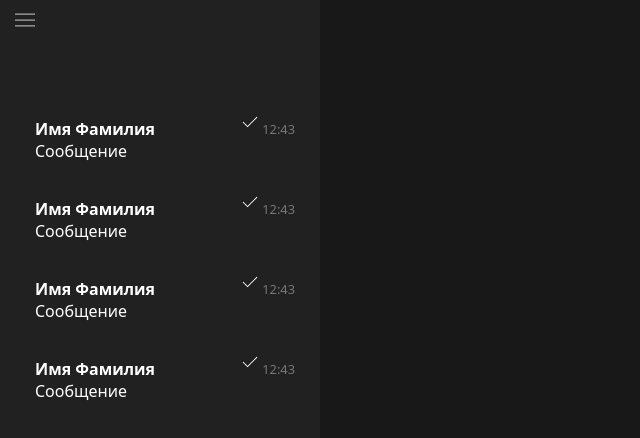
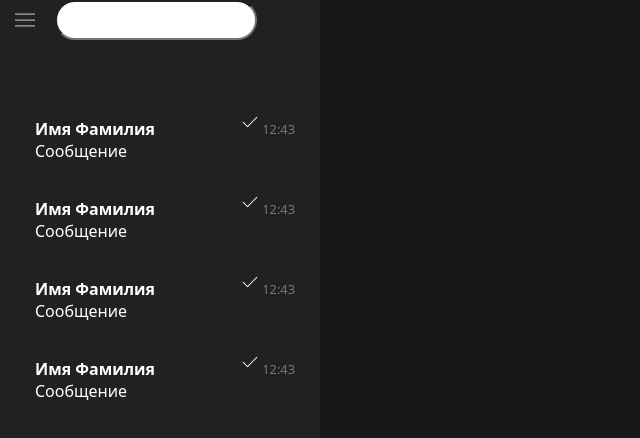
Before and after one commit to Fireball11/social, a React (Create React App) app: page / in a window 1280 px wide. Shown: the top 438 px of the page, without its empty margins (0-640 px from the left). Built offline with nearby package versions, Linux system fonts and the light colour scheme.

Commit message:
Working on search input

```diff
--- a/src/components/ListHeader.jsx
+++ b/src/components/ListHeader.jsx
@@ -1,13 +1,13 @@
 import React from "react";
 import classes from './Sidebar.module.css';
-import Button from "./UI/Button/Button.tsx";
+import Button from "./UI/Button/Button";
+import Search from "./UI/Search/Search";
 
 const ListHeader = () => {
     return (
         <div className={classes.ListHeader}>
-
             <Button icon="menu" color="#AAAAAA" />
-
+            <Search />
         </div>
     )
 }
--- a/src/components/Sidebar.module.css
+++ b/src/components/Sidebar.module.css
@@ -10,6 +10,8 @@
 
 .ListHeader {
     height: 100px;
+    display: flex;
+
 }
 
 .menuIcon {
--- a/src/components/UI/Search.tsx
+++ /dev/null
@@ -1,5 +0,0 @@
-import React from "react";
-
-const Search = () => {
-    <input type="search" name="" id="" />
-}
--- /dev/null
+++ b/src/components/UI/Search/Search.jsx
@@ -0,0 +1,10 @@
+import React from 'react';
+import classes from "./Search.module.css";
+
+const Search = () => {
+    return (
+        <input type="search" name="" id="" className={classes.Search}/>
+    )
+}
+
+export default Search;
--- /dev/null
+++ b/src/components/UI/Search/Search.module.css
@@ -0,0 +1,6 @@
+.Search {
+    /* width: 100%; */
+    height: 40px;
+    margin: 0 10px;
+    border-radius: 20px;
+}
```
Also changed, not shown: src/components/UI/Button/Button.jsx (renamed from src/components/UI/Button/Button.tsx).
